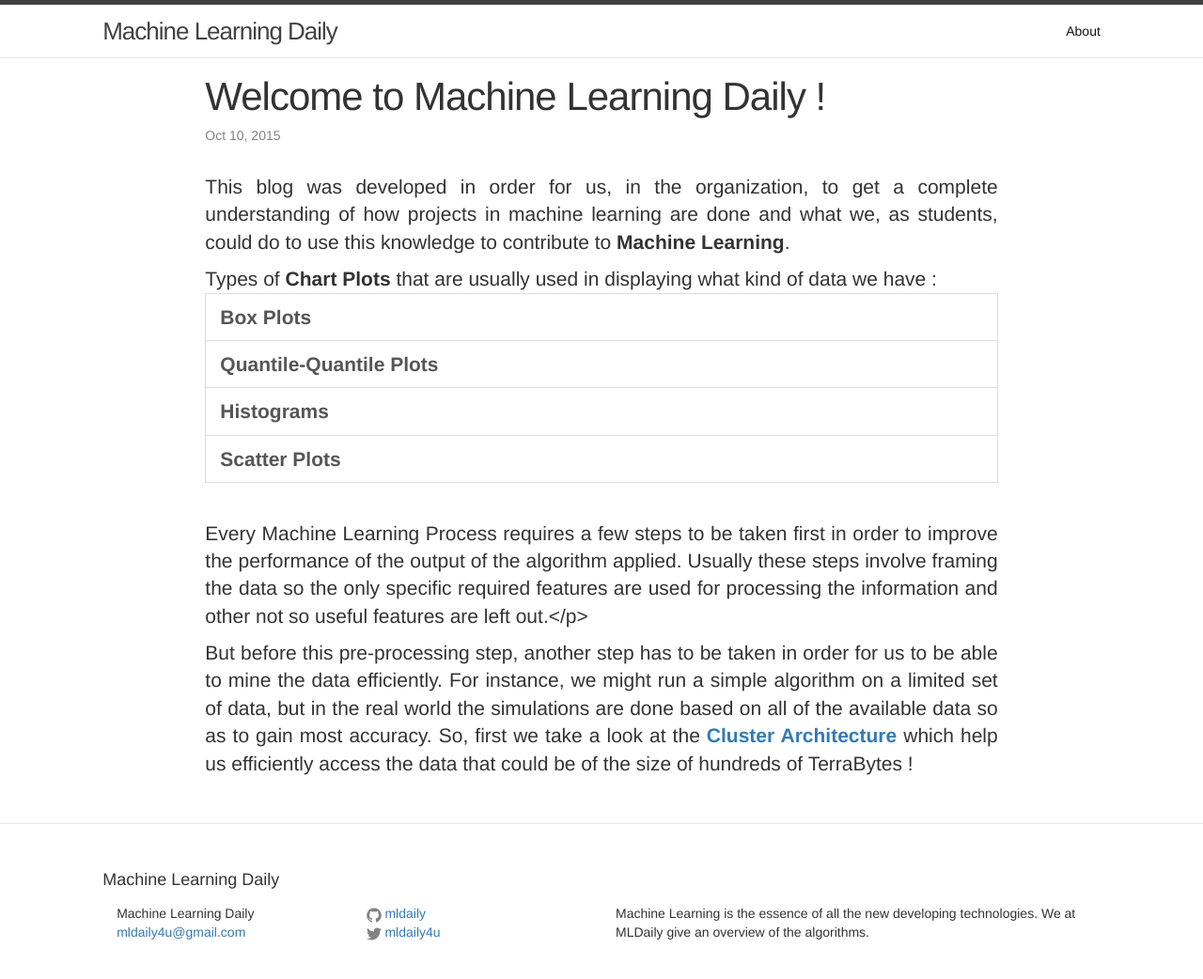
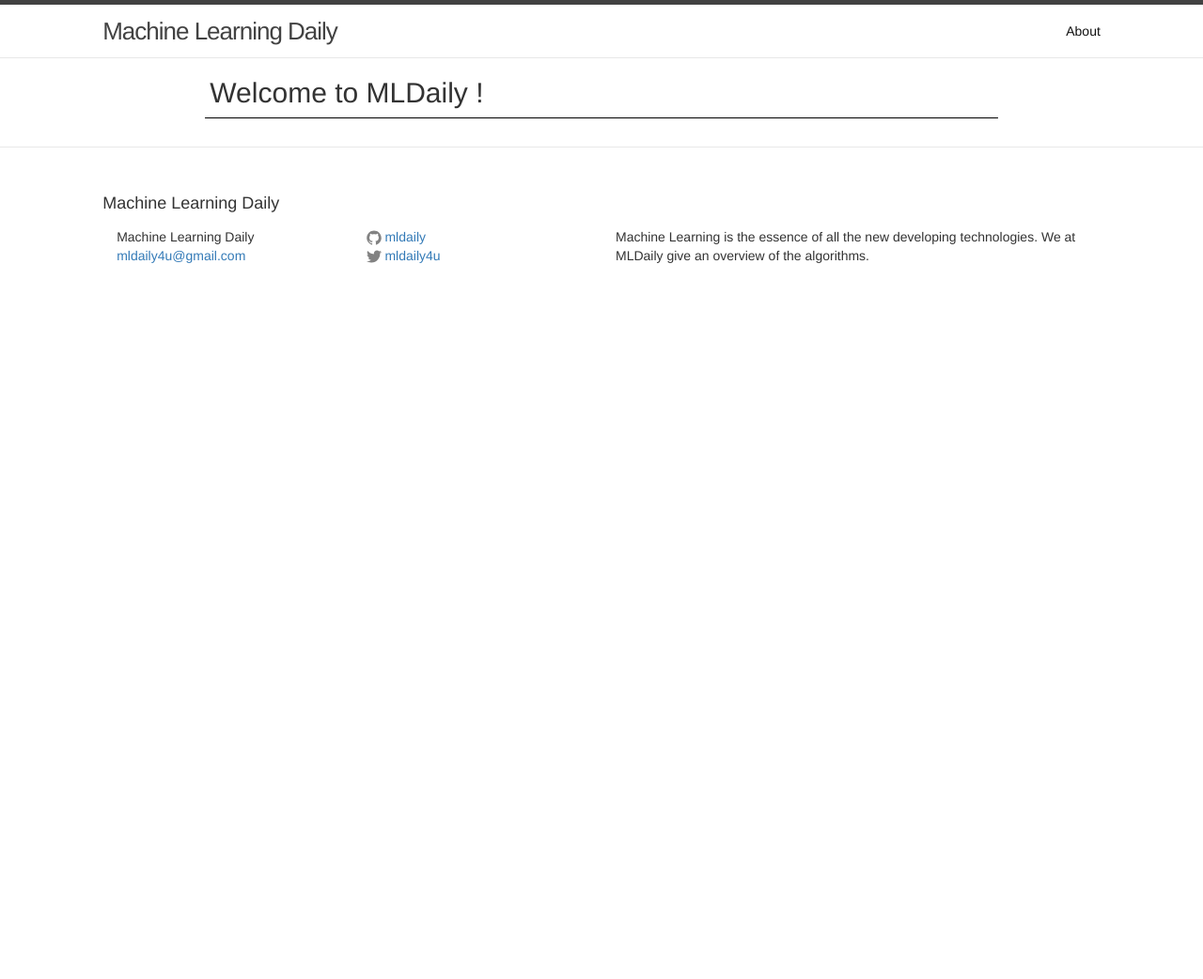
Before and after one commit to MLDaily/MLDaily.github.io, a Jekyll site: the page built from _posts/2015-10-10-welcome-to-mldaily.markdown, in a window 1280 px wide. Shown: the whole page at 94% size. Built offline with Jekyll 4.4.1, drawn with Linux system fonts in a browser that asks for light colours; after the commit the page ends 900 px from its top, so only the background shows below that.

Commit message:
editing the first post

```diff
--- a/_includes/footer.html
+++ b/_includes/footer.html
@@ -34,7 +34,7 @@
             <a href="https://twitter.com/{{ site.twitter_username }}">
               <span class="icon  icon--twitter">
                 <svg viewBox="0 0 16 16">
-                  <path fill="#828282" d="M15.969,3.058c-0.586,0.26-1.217,0.436-1.878,0.515c0.675-0.405,1.194-1.045,1.438-1.809
+                  <path fill="#2a7ae2" d="M15.969,3.058c-0.586,0.26-1.217,0.436-1.878,0.515c0.675-0.405,1.194-1.045,1.438-1.809
                   c-0.632,0.375-1.332,0.647-2.076,0.793c-0.596-0.636-1.446-1.033-2.387-1.033c-1.806,0-3.27,1.464-3.27,3.27 c0,0.256,0.029,0.506,0.085,0.745C5.163,5.404,2.753,4.102,1.14,2.124C0.859,2.607,0.698,3.168,0.698,3.767 c0,1.134,0.577,2.135,1.455,2.722C1.616,6.472,1.112,6.325,0.671,6.08c0,0.014,0,0.027,0,0.041c0,1.584,1.127,2.906,2.623,3.206 C3.02,9.402,2.731,9.442,2.433,9.442c-0.211,0-0.416-0.021-0.615-0.059c0.416,1.299,1.624,2.245,3.055,2.271 c-1.119,0.877-2.529,1.4-4.061,1.4c-0.264,0-0.524-0.015-0.78-0.046c1.447,0.928,3.166,1.469,5.013,1.469 c6.015,0,9.304-4.983,9.304-9.304c0-0.142-0.003-0.283-0.009-0.423C14.976,4.29,15.531,3.714,15.969,3.058z"/>
                 </svg>
               </span>
--- a/_layouts/main.html
+++ b/_layouts/main.html
@@ -8,11 +8,11 @@
 	<div class='row'>
 	<div class="col-md-8 col-md-offset-2" style="text-align:justify">
 		<header class="post-header">
-	    <h2 class="post-title">{{ page.title }}</h2>
-	    <p class="post-meta">{{ page.date | date: "%b %-d, %Y" }}{% if page.author %} • {{ page.author }}{% endif %}{% if page.meta %} • {{ page.meta }}{% endif %}</p>
+	    <h2 class="title-post-page">{{ page.title }}</h2>
+	    <!-- <p class="meta-post">{{ page.date | date: "%b %-d, %Y" }}{% if page.author %} • {{ page.author }}{% endif %}{% if page.meta %} • {{ page.meta }}{% endif %}</p> -->
 	  </header>
 
-	  <article class="post-content lead">
+	  <article class="post-content">
 
 	  		{{ content }}
 
--- a/_posts/2015-10-10-welcome-to-mldaily.markdown
+++ b/_posts/2015-10-10-welcome-to-mldaily.markdown
@@ -1,20 +1,20 @@
 ---
 layout: main
-title:  "Welcome to Machine Learning Daily !"
+title:  "Welcome to MLDaily !"
 date:   2015-10-10 12:41:36
 categories: Machine Learning Introduction
 ---
 
-This blog was developed in order for us, in the organization, to get a complete understanding of how projects in machine learning are done and what we, as students, could do to use this knowledge to contribute to <strong>Machine Learning</strong>.<br>
+<!-- This blog was developed in order for us, in the organization, to get a complete understanding of how projects in machine learning are done and what we, as students, could do to use this knowledge to contribute to <strong>Machine Learning</strong>.<br> -->
 
-Types of <strong>Chart Plots</strong> that are usually used in displaying what kind of data we have : <br>
+<!-- Types of <strong>Chart Plots</strong> that are usually used in displaying what kind of data we have : <br>
 		<a href="boxplot.html" class="list-group-item"><strong>Box Plots</strong></a>
 		<a href="quantile.html" class="list-group-item"><strong>Quantile-Quantile Plots</strong></a>
 		<a href="histogram.html" class="list-group-item"><strong>Histograms</strong></a>
 		<a href="scatter.html" class="list-group-item"><strong>Scatter Plots</strong></a>
-<br>
+<br> -->
 
-Every Machine Learning Process requires a few steps to be taken first in order to improve the performance of the output of the algorithm applied. Usually these steps involve framing the data so the only specific required features are used for processing the information and other not so useful features are left out.</p><br>
+<!-- Every Machine Learning Process requires a few steps to be taken first in order to improve the performance of the output of the algorithm applied. Usually these steps involve framing the data so the only specific required features are used for processing the information and other not so useful features are left out.<br>
 
-But before this pre-processing step, another step has to be taken in order for us to be able to mine the data efficiently. For instance, we might run a simple algorithm on a limited set of data, but in the real world the simulations are done based on all of the available data so as to gain most accuracy. So, first we take a look at the <strong><a href="MapReduce/cluster.html">Cluster Architecture</a></strong> which help us efficiently access the data that could be of the size of hundreds of TerraBytes !
-<br><br>
+But before this pre-processing step, another step has to be taken in order for us to be able to mine the data efficiently. For instance, we might run a simple algorithm on a limited set of data, but in the real world the simulations are done based on all of the available data so as to gain most accuracy. So, first we take a look at the <strong><a href="{{ post.url | prepend: site.baseurl }}">Cluster Architecture</a></strong> which help us efficiently access the data that could be of the size of hundreds of TerraBytes !
+<br><br> -->
--- a/about.md
+++ b/about.md
@@ -1,11 +1,7 @@
 ---
-layout: page
+layout: main
 title: About
 permalink: /about/
 ---
 
-This is the base Jekyll theme. You can find out more info about customizing your Jekyll theme, as well as basic Jekyll usage documentation at [jekyllrb.com](http://jekyllrb.com/)
-
-You can find the source code for the Jekyll new theme at: [github.com/jglovier/jekyll-new](https://github.com/jglovier/jekyll-new)
-
-You can find the source code for Jekyll at [github.com/jekyll/jekyll](https://github.com/jekyll/jekyll)
+This blog was developed in order for us, in the organization, to get a complete understanding of how projects in machine learning are done and what we, as students, could do to use this knowledge to contribute to <strong>Machine Learning</strong>.<br><br>
--- a/css/style.css
+++ b/css/style.css
@@ -26,3 +26,9 @@ a:hover{
 	border-radius: 30px;
 	margin: -10px 0px;
 }
+
+.title-post-page{
+	padding-left: 5px;
+	padding-bottom: 10px;
+	border-bottom: 1px solid black;
+}
```
